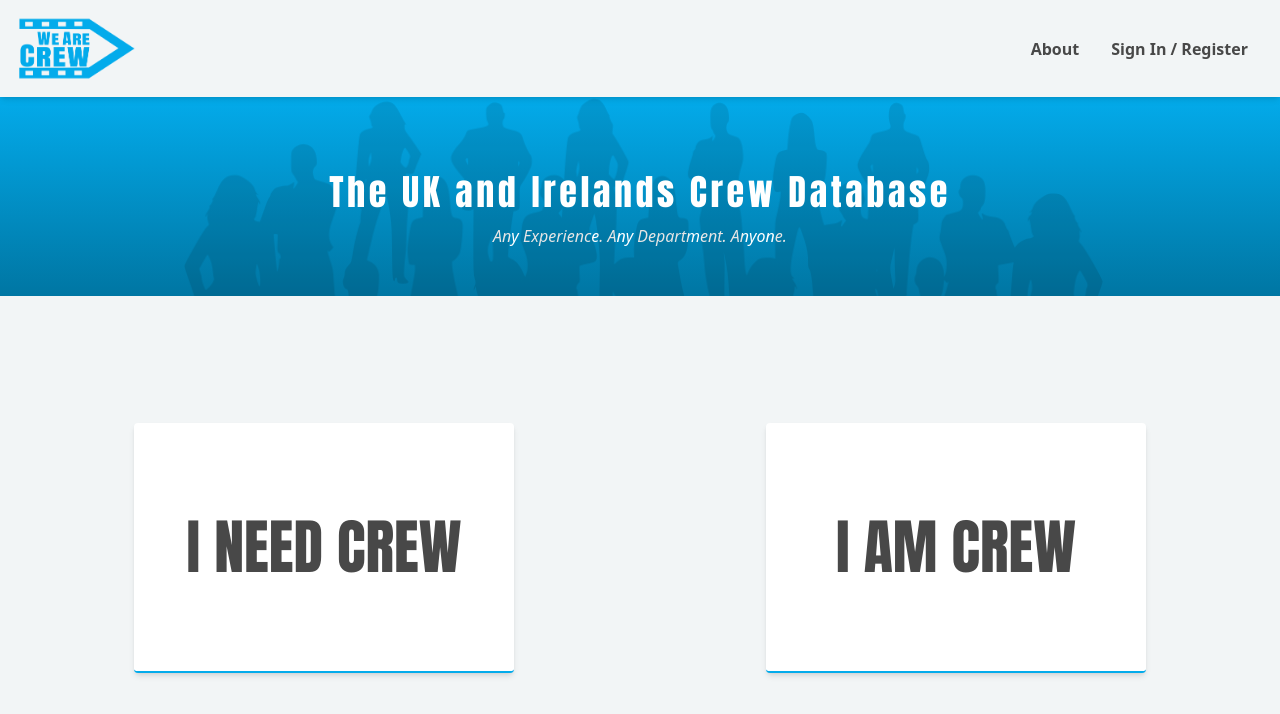
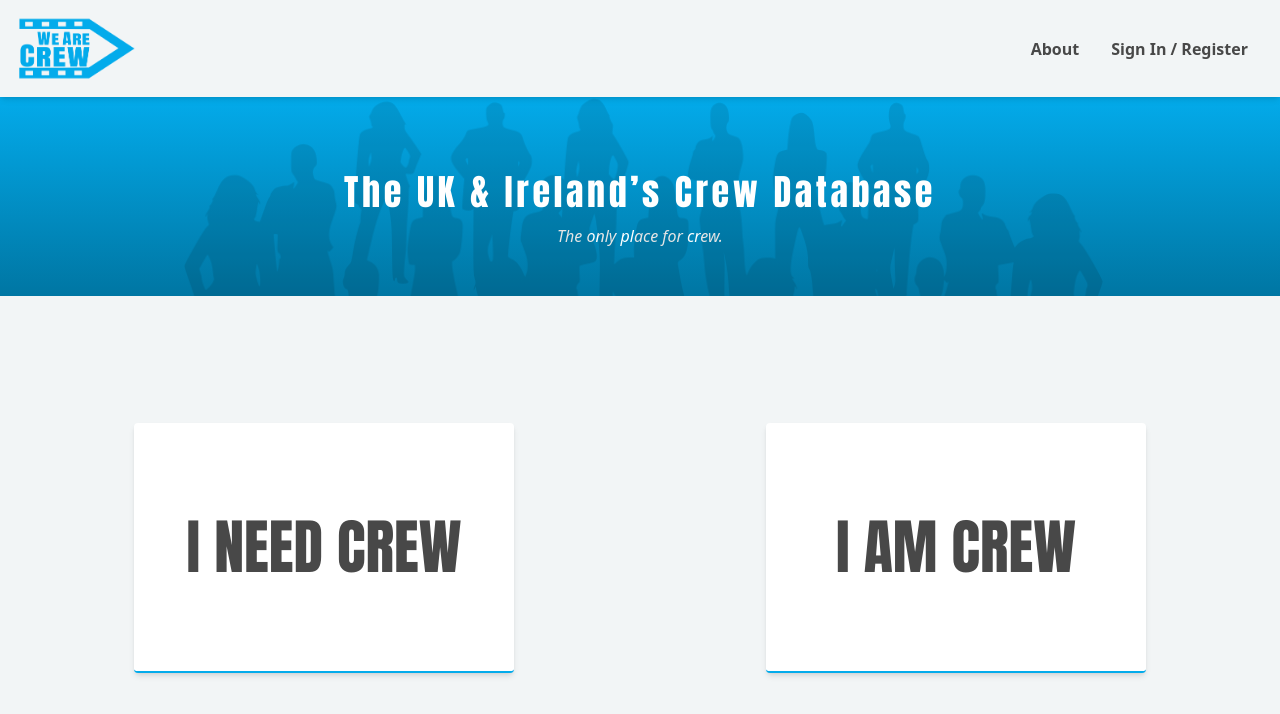
Before and after one commit to sdbxsdb/we-are-crew, a Next.js app: page / in a window 1280 px wide. Shown: the top 714 px of the page. Built offline with nearby package versions, Linux system fonts and the light colour scheme; no server answers.

Commit message:
changing banner title

```diff
--- a/components/Banner.js
+++ b/components/Banner.js
@@ -5,8 +5,8 @@ const Banner = () => {
 
   return (
     <div className="banner w-full flex justify-center overflow-hidden items-center h-[130px] md:h-[200px] relative px-4">
-      <p className="text-center text-2xl md:text-4xl text-white z-40 font-anton tracking-widest mb-5 md:mb-2">The UK and Irelands Crew Database</p>
-      <p className=" text-white absolute bottom-3 md:bottom-1 md:bottom-12"><cite>Any Experience. Any Department. Anyone.</cite></p>
+      <p className="text-center text-2xl md:text-4xl text-white z-40 font-anton tracking-widest mb-5 md:mb-2">The UK &amp; Ireland’s Crew Database</p>
+      <p className=" text-white absolute bottom-3 md:bottom-1 md:bottom-12"><cite>The only place for crew.</cite></p>
       <img src="/images/people.png" alt="" width="1000" height="100%" className="absolute z-30 opacity-10 -top-[40px] md:-top-[110px]" />
     </div>
   );
```
